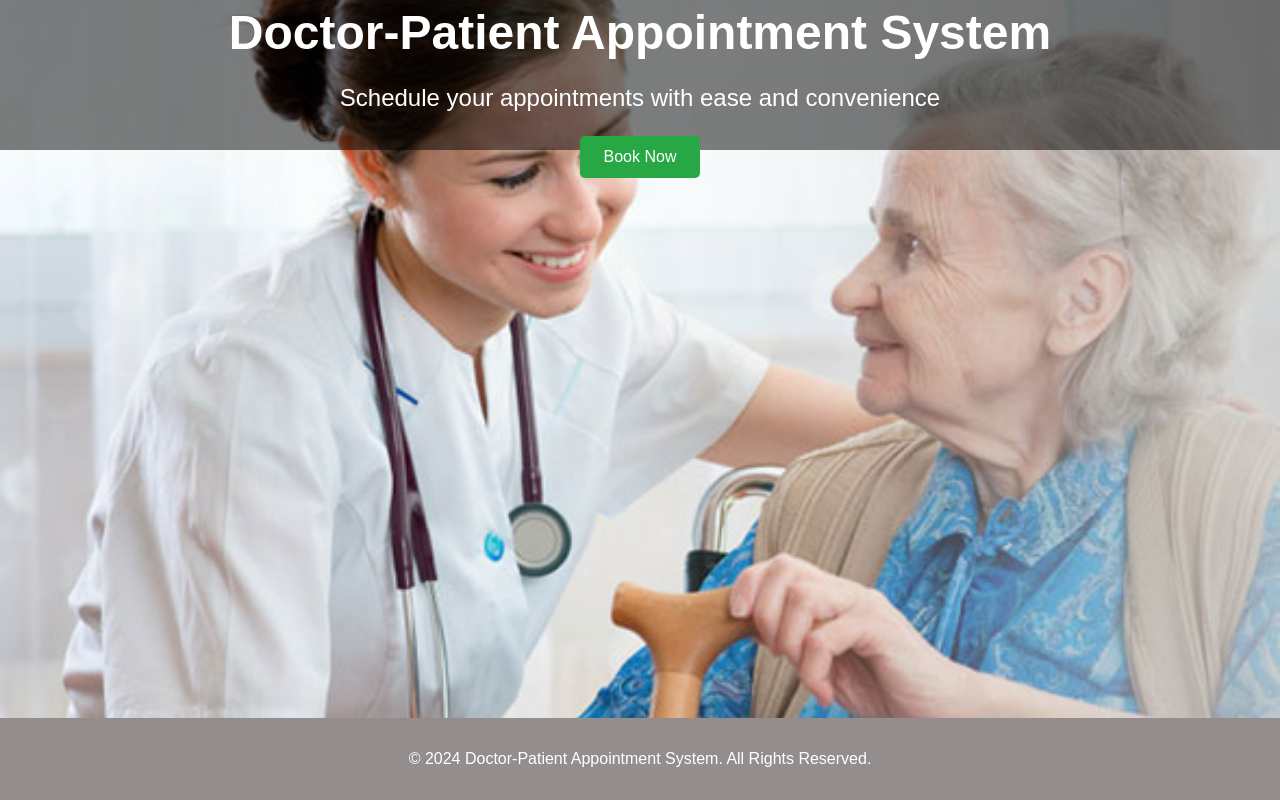
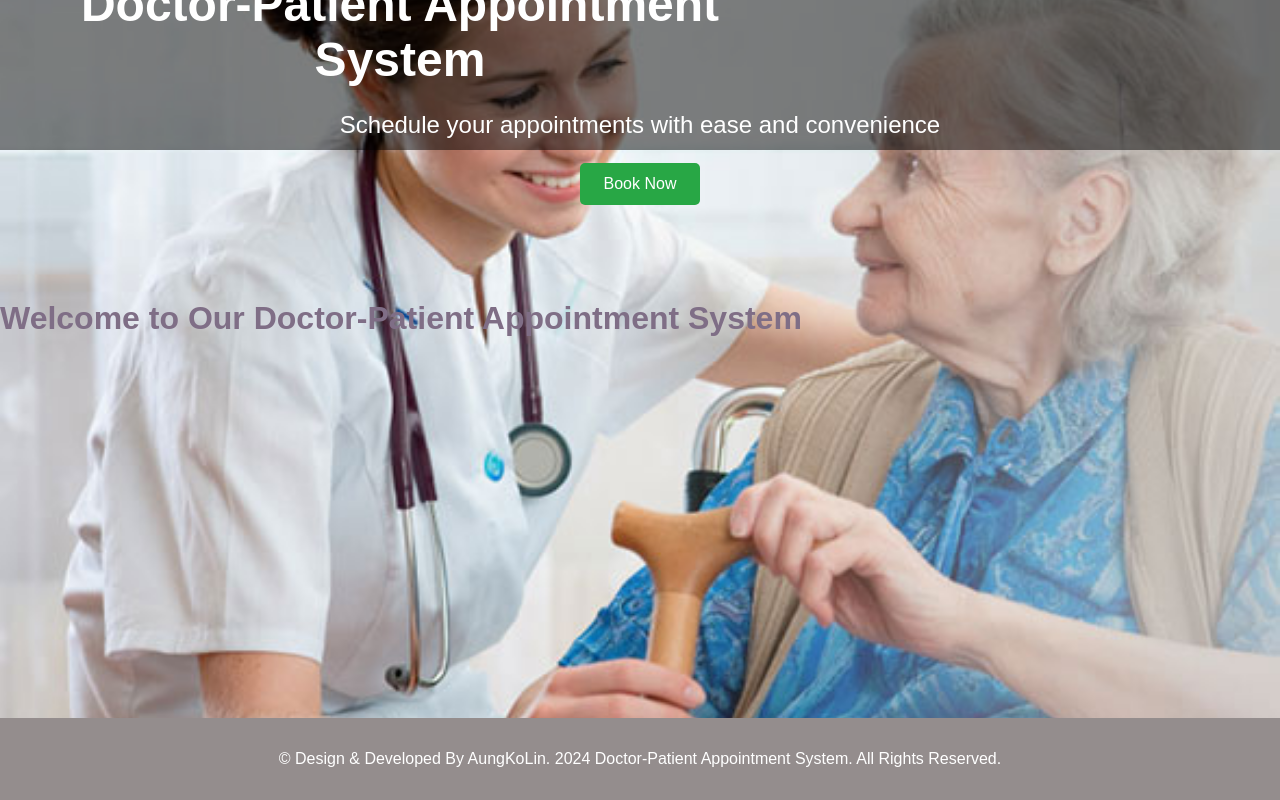
Before and after one commit to AungKoLin828/doctor-patient-appointment-system, a React (Create React App) app: page / in a window 1280 px wide. Built offline with nearby package versions, Linux system fonts and the light colour scheme.

Commit message:
Update Src

```diff
--- a/src/App.css
+++ b/src/App.css
@@ -48,12 +48,24 @@ form button:hover {
   background-color: #0056b3;
 }
 
+
 body {
   background-image: url('assets/images/bg-image.jpg'); /* Image in the public folder */
   background-size: cover;
   background-position: center;
   background-repeat: no-repeat;
-  height: 100vh;
+  height: 80vh;
   margin: 0;
   font-family: Arial, sans-serif;
 }
+
+.content {
+  text-align: left;
+  color: rgb(127, 110, 134);
+  z-index: 1;
+}
+
+.welcome-text {
+  font-size: 2em;
+  margin-top: 150px;
+}
--- a/src/App.js
+++ b/src/App.js
@@ -6,8 +6,9 @@ function App() {
   return (
     <div className="App">
        <Header />
-       <div className="body">
-       </div>
+       <div className="content">
+        <h1 className="welcome-text">Welcome to Our Doctor-Patient Appointment System</h1>
+      </div>
       <Footer />
     </div>
   );
--- a/src/components/Footer.js
+++ b/src/components/Footer.js
@@ -5,7 +5,7 @@ const Footer = () => {
   return (
     <footer className="footer">
       <div className="footer-content">
-        <p>&copy; 2024 Doctor-Patient Appointment System. All Rights Reserved.</p>
+        <p>&copy; Design & Developed By AungKoLin. 2024 Doctor-Patient Appointment System. All Rights Reserved.</p>
       </div>
     </footer>
   );
--- a/src/components/Header.css
+++ b/src/components/Header.css
@@ -1,5 +1,4 @@
 .header {
-    /*background-image: url('https://example.com/your-image.jpg');  Replace with your image URL */
     background-size: cover;
     background-position: center;
     height: 150px;
@@ -30,6 +29,7 @@
   .header h1 {
     font-size: 3em;
     margin-bottom: 0.5em;
+    margin-right: 10em;
   }
 
   .header p {
```
